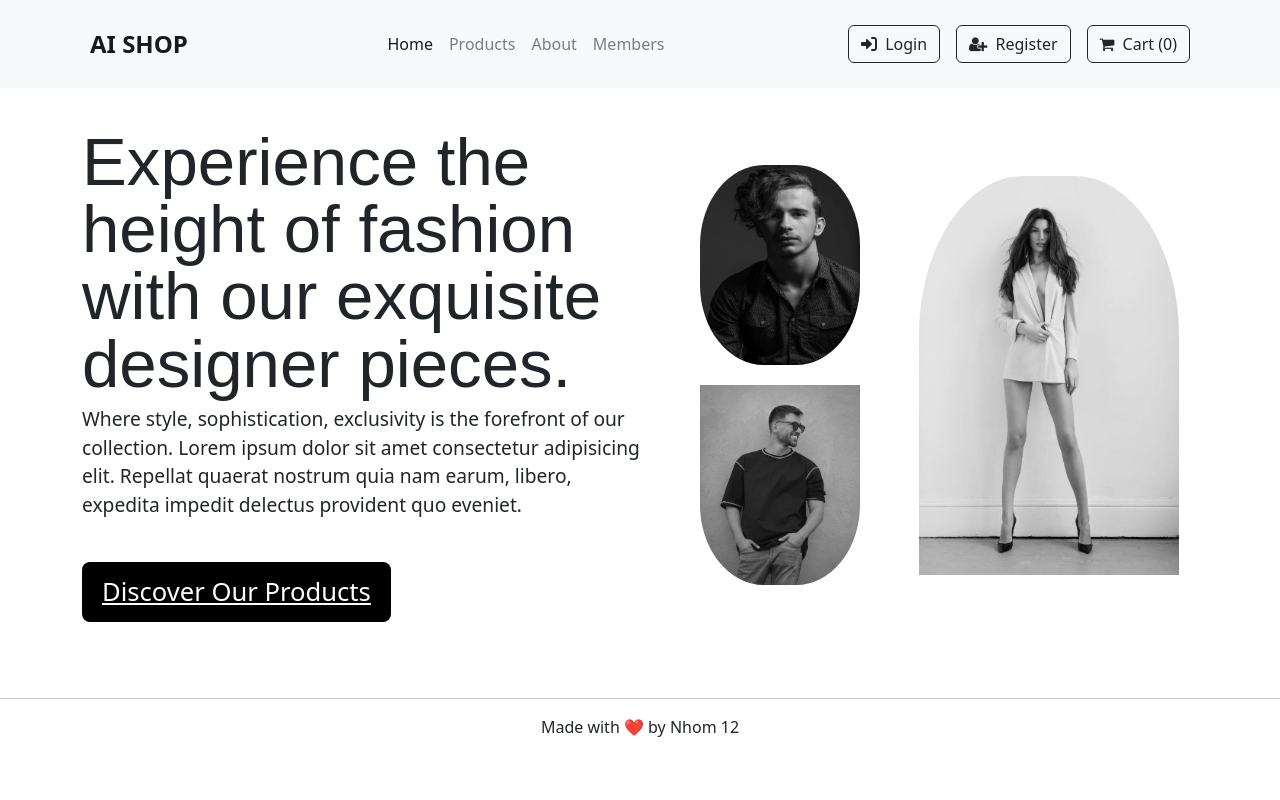
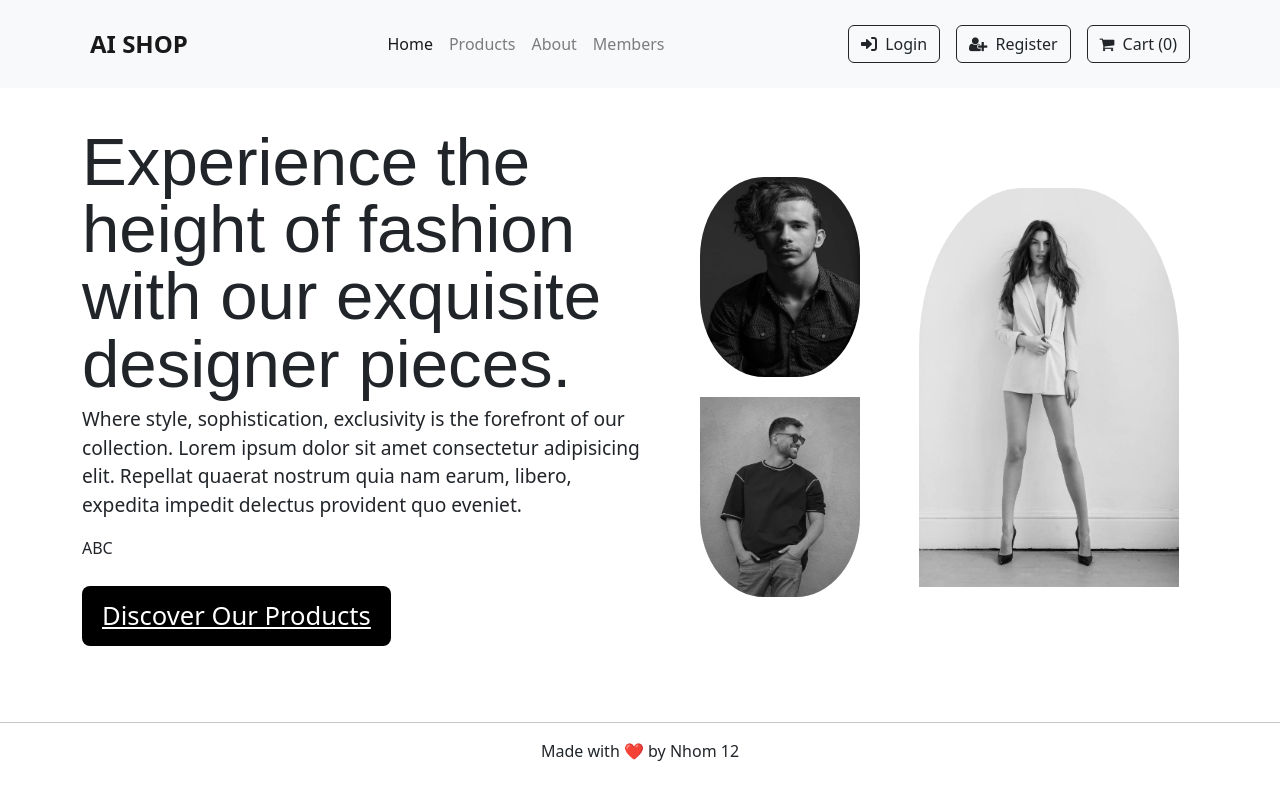
Before and after one commit to nickken253/AIShop, a React (Create React App) app in the folder aishop/: page / in a window 1280 px wide. Shown: the top 800 px of the page. Built offline with nearby package versions, Linux system fonts and the light colour scheme.

Commit message:
[1.0.0] Update TailwindCSS

```diff
--- a/aishop/package.json
+++ b/aishop/package.json
@@ -19,7 +19,8 @@
     "react-scripts": "5.0.1",
     "react-toastify": "^10.0.4",
     "redux": "^4.2.0",
-    "web-vitals": "^2.1.4"
+    "web-vitals": "^2.1.4",
+    "tailwindcss": "^3.4.1"
   },
   "scripts": {
     "start": "react-scripts start",
@@ -45,4 +46,5 @@
       "last 1 safari version"
     ]
   }
+
 }
--- a/aishop/src/components/HomeInfo.jsx
+++ b/aishop/src/components/HomeInfo.jsx
@@ -16,8 +16,9 @@ function HomeInfo() {
           delectus provident quo eveniet.
         </p>
       </div>
+      <div className="bg-red-600 font-bold">ABC</div>
       <button className="explore-clothing_btn">
-        <Link to="/product">Discover Our Products</Link>
+        <Link to="/product" className="font-bold no-underline">Discover Our Products</Link>
       </button>
     </article>
   );
--- /dev/null
+++ b/aishop/src/index.css
@@ -0,0 +1,3 @@
+@tailwind base;
+@tailwind components;
+@tailwind utilities;
--- a/aishop/src/index.js
+++ b/aishop/src/index.js
@@ -2,6 +2,7 @@ import React from "react";
 import { ToastContainer } from "react-toastify";
 import "react-toastify/dist/ReactToastify.css";
 import ReactDOM from "react-dom/client";
+import "./index.css";
 import "../node_modules/font-awesome/css/font-awesome.min.css";
 import "../node_modules/bootstrap/dist/css/bootstrap.min.css";
 import { BrowserRouter, Routes, Route } from "react-router-dom";
```
Also changed, not shown: 1 other file (tests, documents, lock files or other folders).
